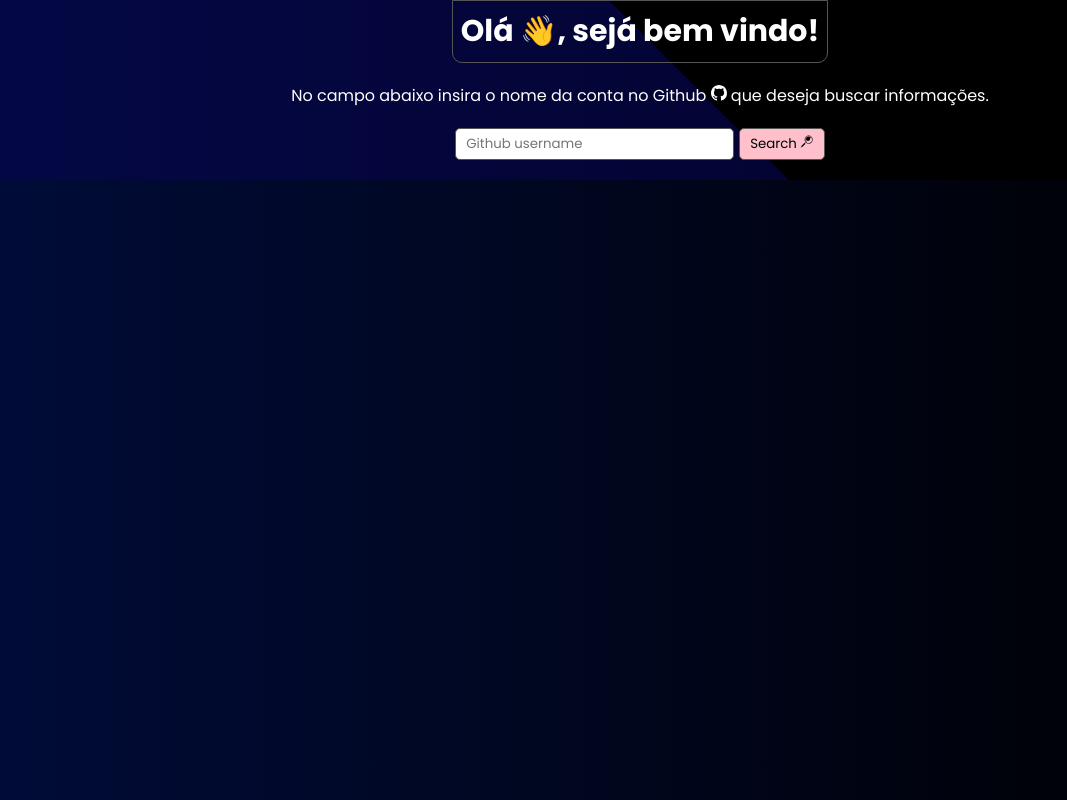
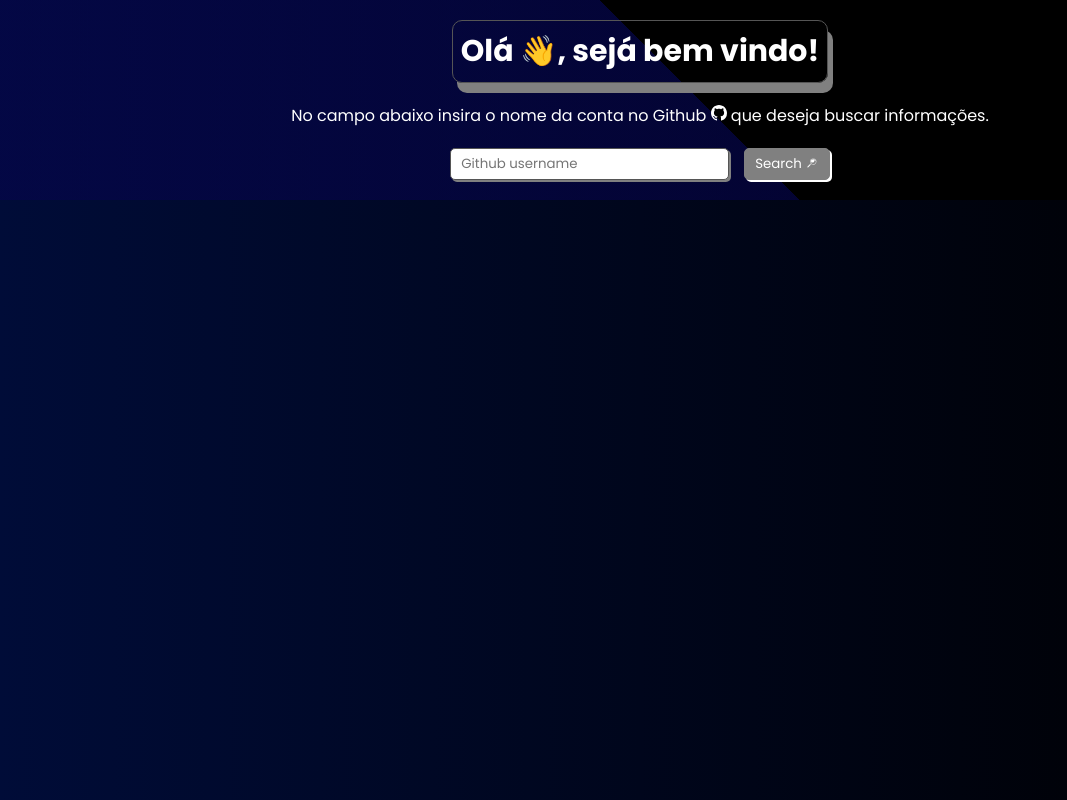
Before and after one commit to douglasgalvao/github_search, a React (Vite) app: page / in a window 1280 px wide. Shown: the whole page, without its empty margins (0-1067 px from the left). Built offline with nearby package versions, Linux system fonts and the light colour scheme.

Commit message:
fix: fixed styles

```diff
--- a/src/components/userRepo/index.jsx
+++ b/src/components/userRepo/index.jsx
@@ -6,6 +6,7 @@ export const showRepos = (repo) => {
 
   return (
     <>
+    <div className="repo">
       <div className="repoName">
         <p>
           <strong>Repository:</strong> {repo?.name}
@@ -32,6 +33,7 @@ export const showRepos = (repo) => {
         </p>
       </div>
       <div className="division"></div>
+      </div>
     </>
   );
 };
--- a/src/components/userRepo/index.scss
+++ b/src/components/userRepo/index.scss
@@ -1,9 +1,13 @@
+.repo{
+
+}
 .repoName {
   p {
     color: white;
   }
   padding: 0.5rem;
   text-align: center;
+  // border: 1px solid white;
 }
 .repoLanguage {
   p {
--- a/src/styles/App.scss
+++ b/src/styles/App.scss
@@ -22,12 +22,12 @@
     flex-direction: column;
     h1{
         border: 1px groove #555;
-        border-bottom-left-radius: 10px;
-        border-bottom-right-radius: 10px;
+        border-radius: 10px;
         font-size:30px;
         padding:8px;
         color:white;
-        margin-bottom: 20px;
+        margin: 20px;
+        box-shadow: 5px 10px gray;
     }
     p{
         padding:0 10px;
@@ -44,15 +44,19 @@
             border:1px solid #555;
             outline: none;
             margin-bottom: 20px;
+            box-shadow: 2px 2px gray;
         }
         button{
+            box-shadow: 2px 2px white;
             padding:5px 10px;
-            margin-left:5px;
-            border:1px solid #555;
-            background-color: pink;
+            margin-left:15px;
+            border:1px solid gray;
+            background-color: gray;
             border-radius: 5px;
+            color:white;
             svg{
-                background-color: pink;
+                padding-top:3px;
+                background-color: gray;
             }
         }
     }
```
